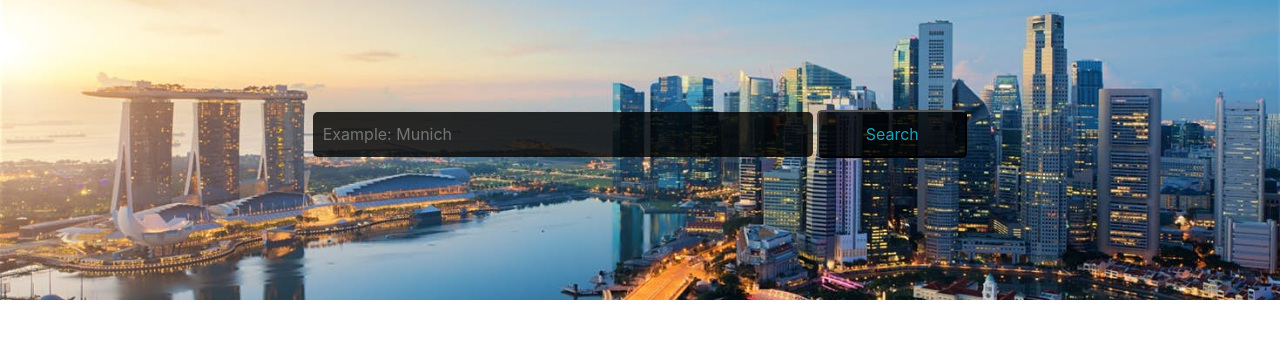
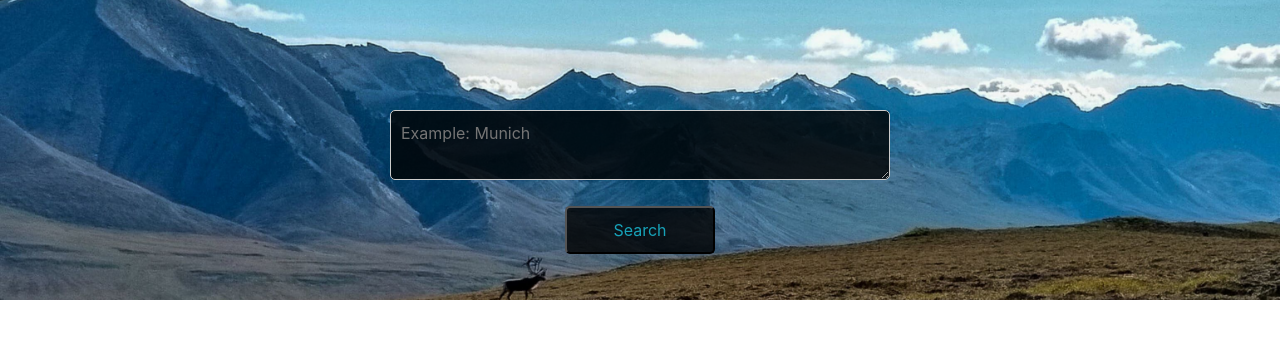
Before and after one commit to didi1215/frontend, a Django app: page /tourapp/ in a window 1280 px wide. Shown: the part 93-432 px from the top of the page. Run offline with Django 3.2, Linux system fonts and the light colour scheme; parts of the project's set-up code (start-up, migrations or seed data) failed here and were passed over; some libraries are stand-ins or nearby versions.

Commit message:
searchbox

```diff
--- a/tourapp/static/tourapp/style/home.css
+++ b/tourapp/static/tourapp/style/home.css
@@ -4,34 +4,38 @@
     height:300px;
     background-color: turquoise;
     overflow: auto;
-    background-image: url('/static/tourapp/images/cat0.jpg');
+    background-image: url('/static/tourapp/images/cat6.jpg');
     background-repeat: no-repeat;
     background-position: center;
     background-size: cover;
     transition: background 0.4s ease;
 }
+
 #category-btn {
   padding: 10px 20px;
-  /*border-color: #cccccc;*/
   border-radius: 5px;
   font-size: 16px;
-  width: 150px; /* 调整宽度的值，可以根据需要进行修改 */
-  background-color: rgba(0, 0, 0, 0.8); /* 设置按钮的背景颜色为绿色 */
-  color: rgb(23, 162, 184); /* 设置按钮的文本颜色为白色 */
+  width: 150px;
+  background-color: rgba(0, 0, 0, 0.8);
+  color: rgb(23, 162, 184);
+    margin-top: 20px;
+    /*margin-left: 50px;*/
 }
 .select-wrapper {
     margin-top: 110px;
 
 }
 #user-input {
-    background-color: rgba(0, 0, 0, 0.8);
-  padding: 10px;
-  border: 1px;
+    resize: vertical;
+  overflow: auto;
+   padding: 10px;
+  border: 1px solid #ccc;
   border-radius: 5px;
   font-size: 16px;
   width: 500px;
-  height:45px;
-    color:white;
+  min-height: 20px;
+  color: white;
+  background-color: rgba(0, 0, 0, 0.8);
 }
 
 
@@ -56,7 +60,6 @@
     border-radius: 30px;
     overflow: hidden;
     background-color: #f1f1f1;
-    /*background-color: rgb(23, 162, 184);*/
 }
 
 .tour-card:hover{
@@ -65,26 +68,23 @@
 }
 .tour-text{
     height: 100%;
-    /*color: rgb(23, 162, 184);*/
     color: rgba(0, 0, 0, 0.8);
-    /*color: white;*/
     font-weight: bolder;
   font-size: 10px;
      word-wrap: break-word;
-  /*margin-bottom: 10px;*/
      font-family: FontAwesome, sans-serif;
     margin-top: 20px;
     text-align: center;
     display: block;
-    /*text-overflow: ellipsis;*/
-    /*overflow: hidden;*/
 }
 
 
 .tour-image{
     overflow: hidden;
+    object-fit: cover;
     width: 300px;
-    height:200px;
+    height: 200px;
+
 }
 
 #tours-list{
--- a/tourapp/templates/tourapp/home.html
+++ b/tourapp/templates/tourapp/home.html
@@ -3,10 +3,10 @@
 
 <div id="category-banner" class="text-center" xmlns="http://www.w3.org/1999/html">
     <div class="select-wrapper">
-        <input type="text" id="user-input" placeholder="Example: Munich">
-<!--        <button id="category-btn">Search</button>-->
-        <button type="submit" id="category-btn">Search</button>
+        <textarea id="user-input" placeholder="Example: Munich"></textarea>
+
     </div>
+    <button type="submit" id="category-btn">Search</button>
 </div>
 
 
```
Also changed, not shown: tourapp/static/tourapp/images/cat2.jpg, tourapp/static/tourapp/images/cat4.jpg, tourapp/static/tourapp/images/cat6.jpg (added).
